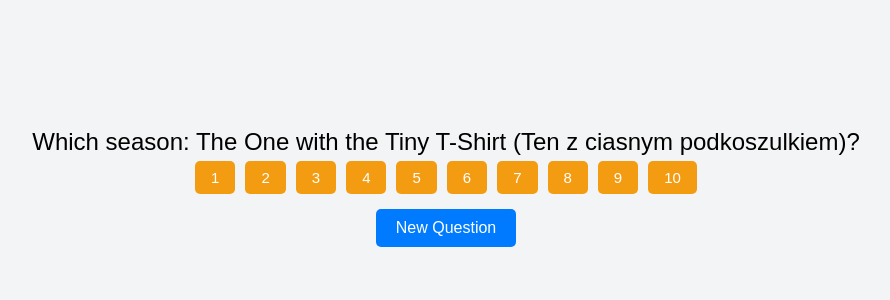
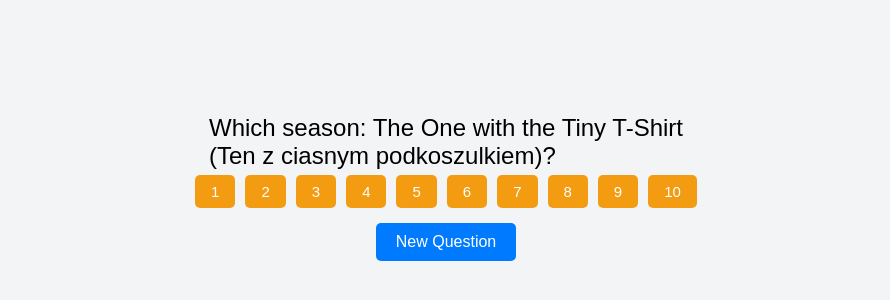
Before and after one commit to misadows/friends-game, a plain HTML site: page index.html in a window 1280 px wide. Shown: the part 206-506 px from the top of the page, without its empty margins (194-1084 px from the left). Drawn offline with Linux system fonts and the light colour scheme.

Commit message:
Update index.html

```diff
--- a/index.html
+++ b/index.html
@@ -95,7 +95,7 @@
 
         function initializeGame() {
             selectedEpisode = pickRandomEpisode();
-            document.getElementById('episodeTitle').innerText = "Which season: " + selectedEpisode.title_english + " (" + selectedEpisode.title + ")?";
+            document.getElementById('episodeTitle').innerText = "Which season: " + selectedEpisode.title_english + "\n(" + selectedEpisode.title + ")?";
         }
         function pickRandomEpisode() {
             return episodes[Math.floor(Math.random() * episodes.length)];
```
